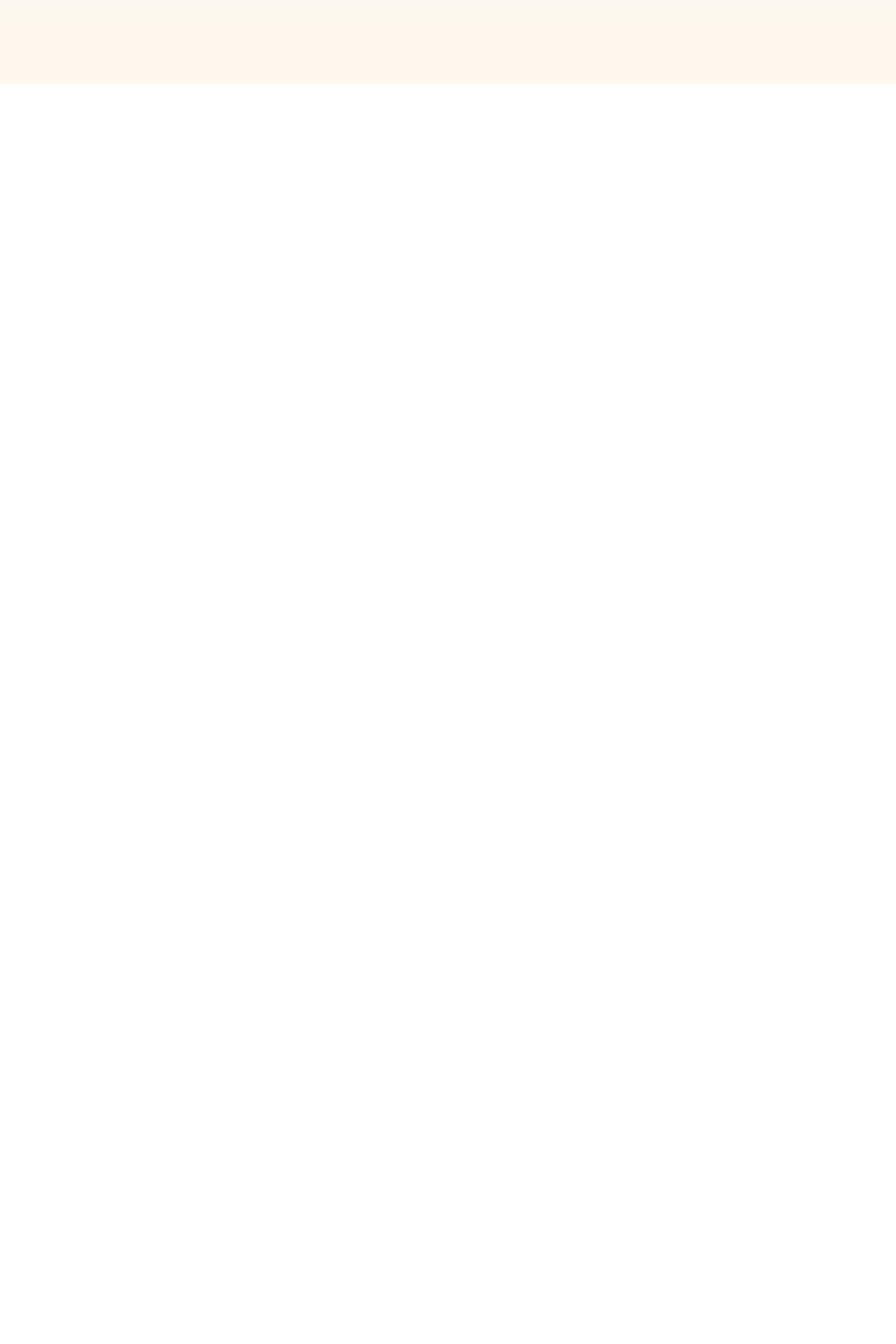
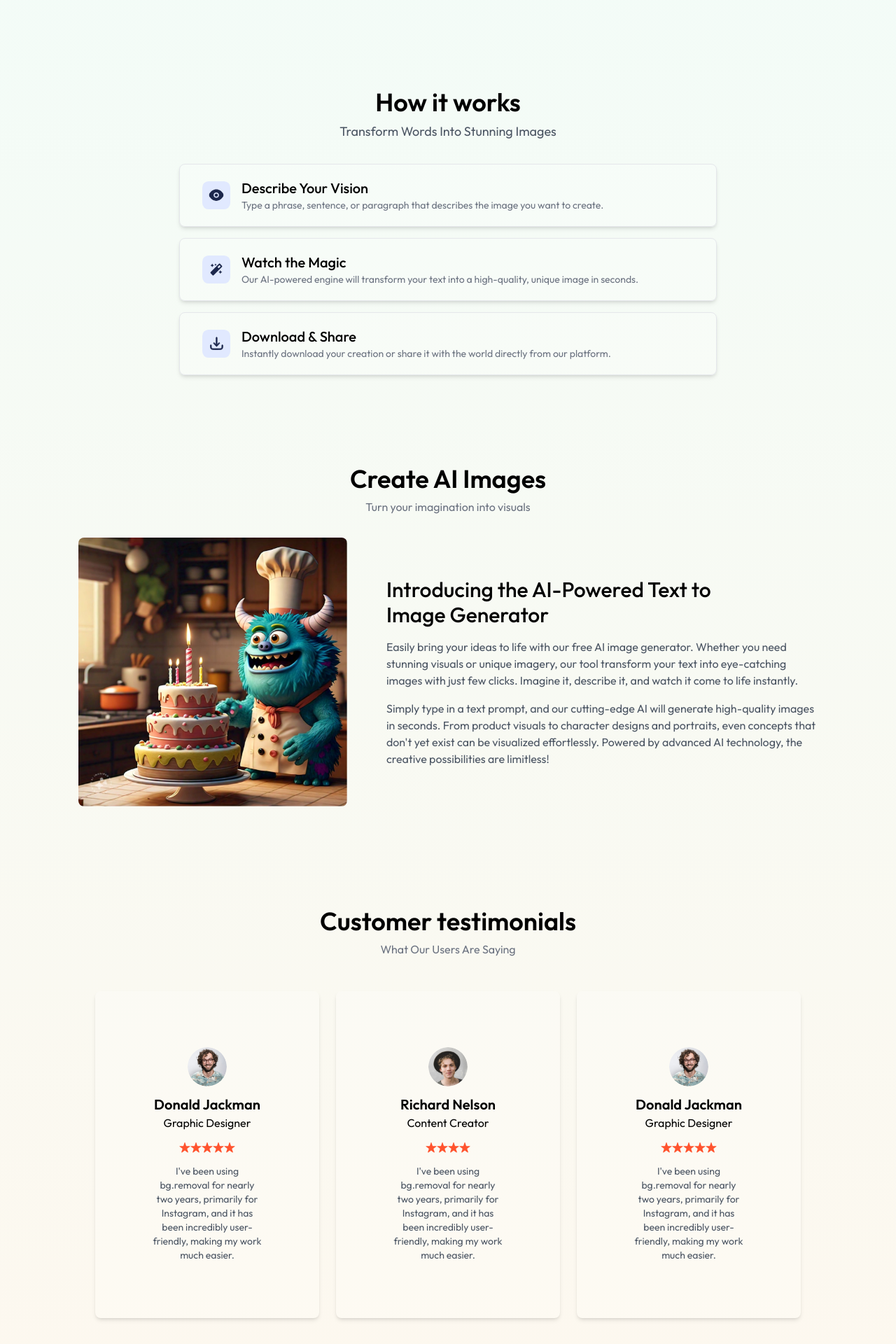
Before and after one commit to rushikesh109/Imagify, a React (Vite) app in the folder client/: page / in a window 1280 px wide. Shown: the part 680-2600 px from the top of the page at 70% size. Before the commit the page ends 800 px from the top, so only its background shows below. Built offline with nearby package versions, Linux system fonts and the light colour scheme; a web font is replaced by a local one.

Commit message:
home page done

```diff
--- a/client/src/App.jsx
+++ b/client/src/App.jsx
@@ -4,6 +4,7 @@
 import BuyCredit from './pages/BuyCredit'
 import Result from './pages/Result'
 import Navbar from './components/Navbar'
+import Footer from './components/Footer'
 
 const App = () => {
   return (
@@ -15,6 +16,7 @@
         <Route path='/buy' element={<BuyCredit/>}/>
 
       </Routes>
+      <Footer/>
     </div>
   )
 }
--- a/client/src/assets/assets.js
+++ b/client/src/assets/assets.js
@@ -67,7 +67,7 @@
         image:profile_img_2,
         name:'Richard Nelson',
         role:'Content Creator',
-        stars:5,
+        stars:4,
         text:`I've been using bg.removal for nearly two years, primarily for Instagram, and it has been incredibly user-friendly, making my work much easier.`
     },
     {
--- /dev/null
+++ b/client/src/components/Description.jsx
@@ -0,0 +1,29 @@
+import React from 'react'
+import { assets } from '../assets/assets'
+
+const Description = () => {
+  return (
+    <div className='flex flex-col items-center justify-center my-24 p-6md:px-28'>
+      <h1 className='text-3xl sm:text-4xl font-semibold mb-2'>Create AI Images</h1>
+      <p className="text-gray-500 mb-8">Turn your imagination into visuals</p>
+
+
+      <div className='flex flex-col gap-5 md:gap-14 md:flex-row items-center'>
+         <img src={assets.sample_img_1} alt="" className='w-80 xl:w-96 rounded-lg'/>
+         <div >
+            <h2 className='text-3xl font-medium max-w-lg mb-4' >
+                Introducing the AI-Powered Text to Image Generator
+            </h2>
+            <p className='text-gray-600 mb-4'>
+                Easily bring your ideas to life with our free AI image generator. Whether you need stunning visuals or unique imagery, our tool transform your text into eye-catching images with just few clicks. Imagine it, describe it, and watch it come to life instantly.
+            </p>
+            <p className='text-gray-600'>
+                Simply type in a text prompt, and our cutting-edge AI will generate high-quality images in seconds. From product visuals to character designs and portraits, even concepts that don't yet exist can be visualized effortlessly. Powered by advanced AI technology, the creative possibilities are limitless!
+            </p>
+         </div>
+      </div>
+    </div>
+  )
+}
+
+export default Description
--- /dev/null
+++ b/client/src/components/Footer.jsx
@@ -0,0 +1,21 @@
+import React from 'react'
+import { assets } from '../assets/assets'
+
+const Footer = () => {
+  return (
+    <div className='flex item-center justify-between gap-4 py-3 mt-20'>
+
+      <img src={assets.logo} alt='' width={150} />
+
+      <p className='flex-1 border-l border-gray-400 pl-4 text-sm text-gray-500 max-sm:hidden'>Copyright @Rushikesh.dev | All right reserved</p>
+
+      <div className='flex gap-2.5'>
+             <img src={assets.facebook_icon} alt='' width={35}/>
+             <img src={assets.twitter_icon} alt='' width={35}/>
+             <img src={assets.instagram_icon} alt='' width={35}/>
+      </div>
+    </div>
+  )
+}
+
+export default Footer
--- /dev/null
+++ b/client/src/components/GenerateBtn.jsx
@@ -0,0 +1,18 @@
+import React from 'react'
+import { assets } from '../assets/assets'
+
+const GenerateBtn = () => {
+  return (
+    <div className='pb-16 text-center'>
+        <h1 className='text-2xl mb:text-3xl lg:text-4xl mt-4 font-semibold text-neutral-800 py-6 md:py-16'>See the magic. Try now</h1>
+
+        <button className='inline-flex items-center gap-2 px-12 py-3 rounded-full bg-black text-white m-auto hover:scale-105 transition-all duration-500'>Generate Images
+
+            <img src={assets.star_group}alt='' className='h-6' />
+        </button>
+
+    </div>
+  )
+}
+
+export default GenerateBtn
--- /dev/null
+++ b/client/src/components/Steps.jsx
@@ -0,0 +1,28 @@
+import React from 'react'
+import { stepsData } from '../assets/assets'
+
+const Steps = () => {
+  return (
+    <div className='flex flex-col items-center justify-center my-32'>
+      <h1 className='text-3xl sm:text-4xl font-semibold mb-2'>How it works</h1>
+
+      <p className='text-lg text-gray-600 mb-8'>Transform Words Into Stunning Images</p>
+
+      <div className='space-y-4 w-full max-w-3xl text-sm'>
+        {stepsData.map((item, index)=>(
+            <div key={index}
+            className='flex items-center gap-4 p-5 px-8 bg-white/20 shadow-md border cursor-pointer hover:scale-[1.02] transition-all duration-300 rounded-lg'
+            >
+               <img width={40} src={item.icon} alt=""/>
+               <div>
+                <h2 className='text-xl font-medium'>{item.title}</h2>
+                <p className='text-gray-500'>{item.description}</p>
+                </div>
+            </div>
+        ))}
+      </div>
+    </div>
+  )
+}
+
+export default Steps
--- /dev/null
+++ b/client/src/components/Testimonials.jsx
@@ -0,0 +1,33 @@
+import React from 'react'
+import { assets, testimonialsData } from '../assets/assets'
+
+const Testimonials = () => {
+  return (
+    <div className='flex flex-col items-center justify-center my-20 py-12'>
+
+      <h1 className='text-3xl sm:text-4xl font-semibold mb-2'>Customer testimonials</h1>
+      <p className="text-gray-500 mb-12">What Our Users Are Saying</p>
+
+      <div className='flex flex-wrap gap-6'>
+        {testimonialsData.map(( testimonail, index)=>(
+            <div key={index} className='bg-white/20 p-20 rounded-lg shadow-md order w-80 m-auto cursor-pointer hover:scale-[1.02]transition-all'>
+                <div className='flex flex-col items-center'>
+                    <img src={testimonail.image} alt='' className='rounded-full w-14' />
+                    <h2 className='text-xl font-semibold mt-3'>{testimonail.name}</h2>
+                    <p className='flex mb-4'>{testimonail.role}</p>
+                    <div className='flex mb-4'>
+                        {Array(testimonail.stars).fill().map((item, index)=>(
+                            <img key={index} src={assets.rating_star} alt='' />
+                        ))}
+                        </div>
+                        <p className='text-center text-sm text-gray-600'>{testimonail.text}</p>
+                    </div>
+            </div>
+        ))}
+
+      </div>
+    </div>
+  )
+}
+
+export default Testimonials
--- a/client/src/pages/Home.jsx
+++ b/client/src/pages/Home.jsx
@@ -1,10 +1,18 @@
 import React from 'react'
 import Header from '../components/Header'
+import Steps from '../components/Steps'
+import Description from '../components/Description'
+import Testimonials from '../components/Testimonials'
+import GenerateBtn from '../components/GenerateBtn'
 
 const Home = () => {
   return (
     <div>
      <Header/>
+     <Steps/>
+     <Description/>
+     <Testimonials/>
+     <GenerateBtn/>
     </div>
   )
 }
```
